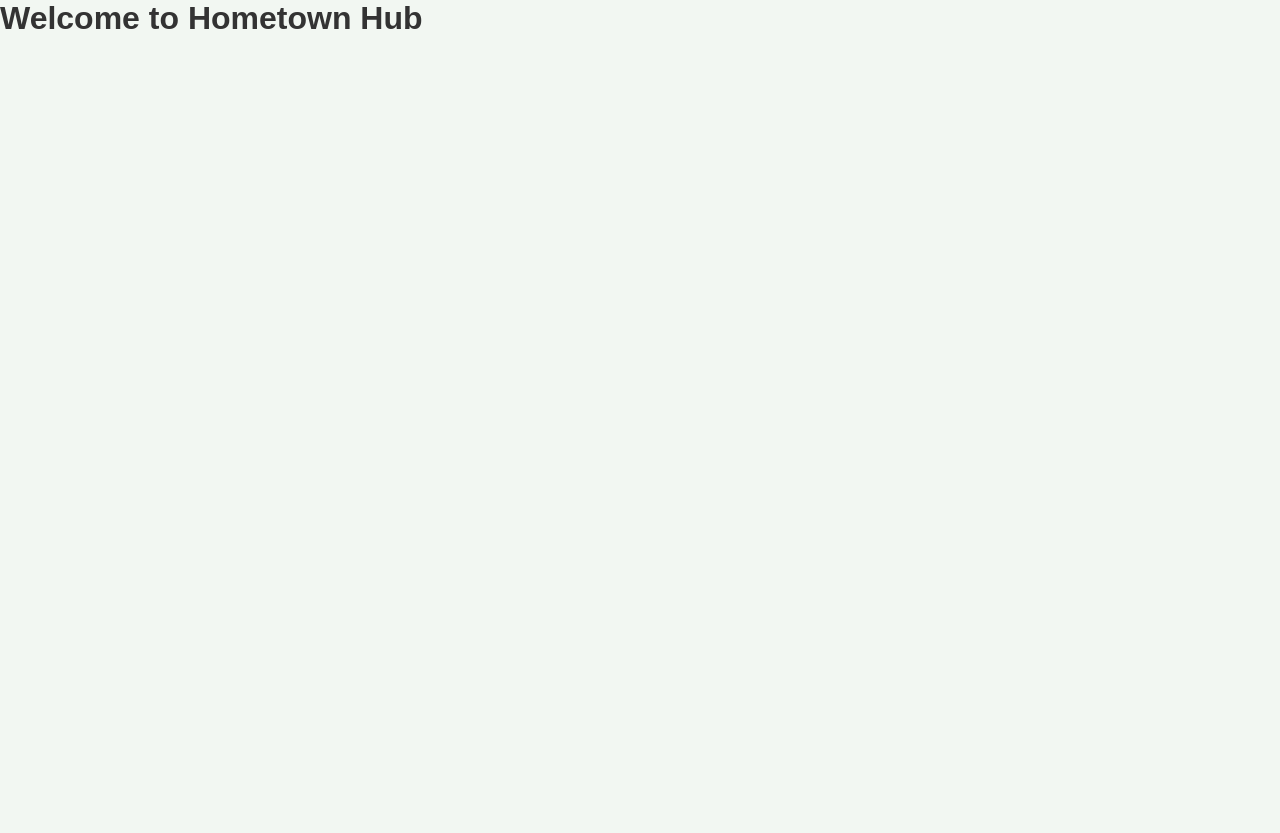
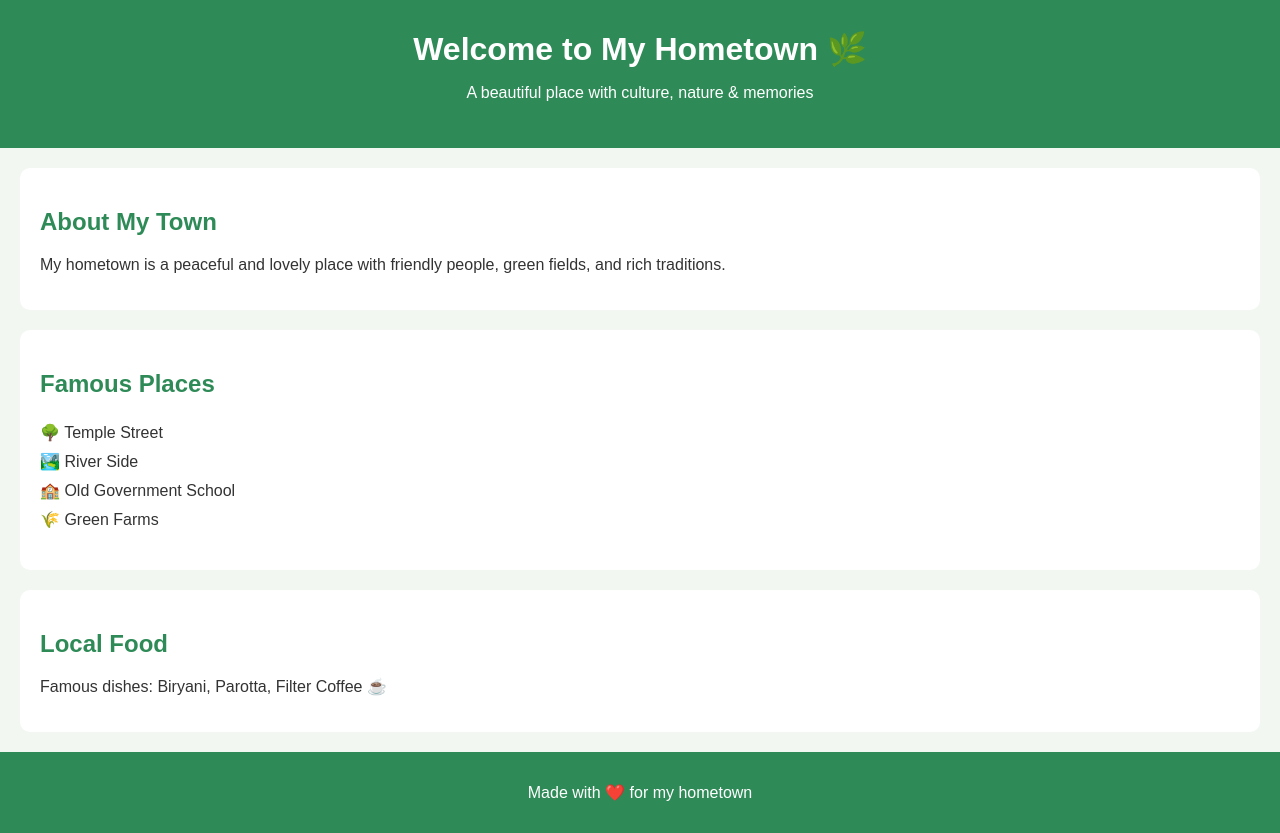
Before and after one commit to svigneswari7877-stack/Hometown-hub, a plain HTML site: page index.html in a window 1280 px wide. Before the commit the page ends 800 px from the top, so only its background shows below. Drawn offline with Linux system fonts and the light colour scheme.

Commit message:
Update index.html

```diff
--- a/index.html
+++ b/index.html
@@ -1,10 +1,44 @@
 <!DOCTYPE html>
-<html>
-  <head>
-    <title > HometownHub</title>
-    <link rel="stylesheet" href="style.css">
-  </head>
-  <body>
-    <h1>Welcome to Hometown Hub</h1>
-  </body>
+<html lang="en">
+<head>
+  <meta charset="UTF-8">
+  <title>My Hometown</title>
+  <link rel="stylesheet" href="style.css">
+</head>
+
+<body>
+
+  <header>
+    <h1>Welcome to My Hometown 🌿</h1>
+    <p>A beautiful place with culture, nature & memories</p>
+  </header>
+
+  <section class="about">
+    <h2>About My Town</h2>
+    <p>
+      My hometown is a peaceful and lovely place with friendly people,
+      green fields, and rich traditions.
+    </p>
+  </section>
+
+  <section class="places">
+    <h2>Famous Places</h2>
+    <ul>
+      <li>🌳 Temple Street</li>
+      <li>🏞️ River Side</li>
+      <li>🏫 Old Government School</li>
+      <li>🌾 Green Farms</li>
+    </ul>
+  </section>
+
+  <section class="food">
+    <h2>Local Food</h2>
+    <p>Famous dishes: Biryani, Parotta, Filter Coffee ☕</p>
+  </section>
+
+  <footer>
+    <p>Made with ❤️ for my hometown</p>
+  </footer>
+
+</body>
 </html>
```
